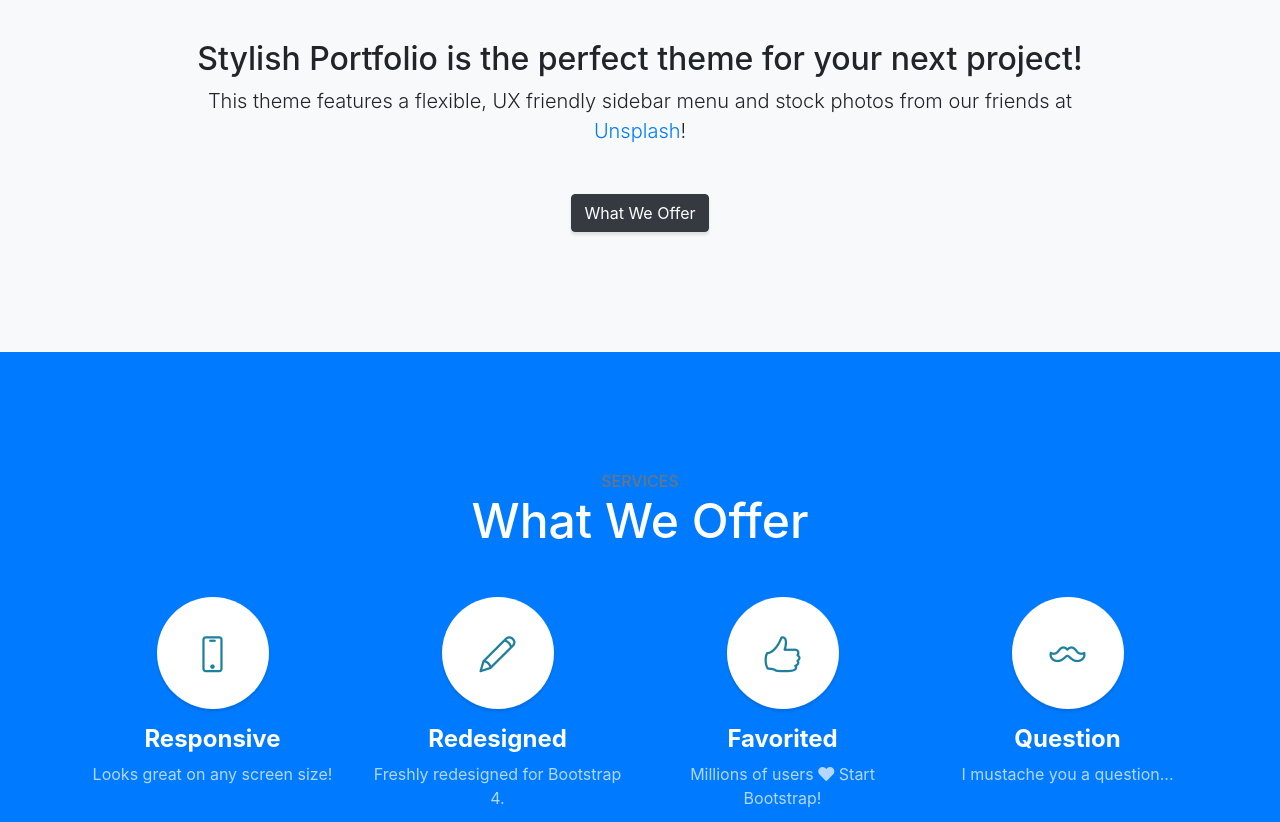
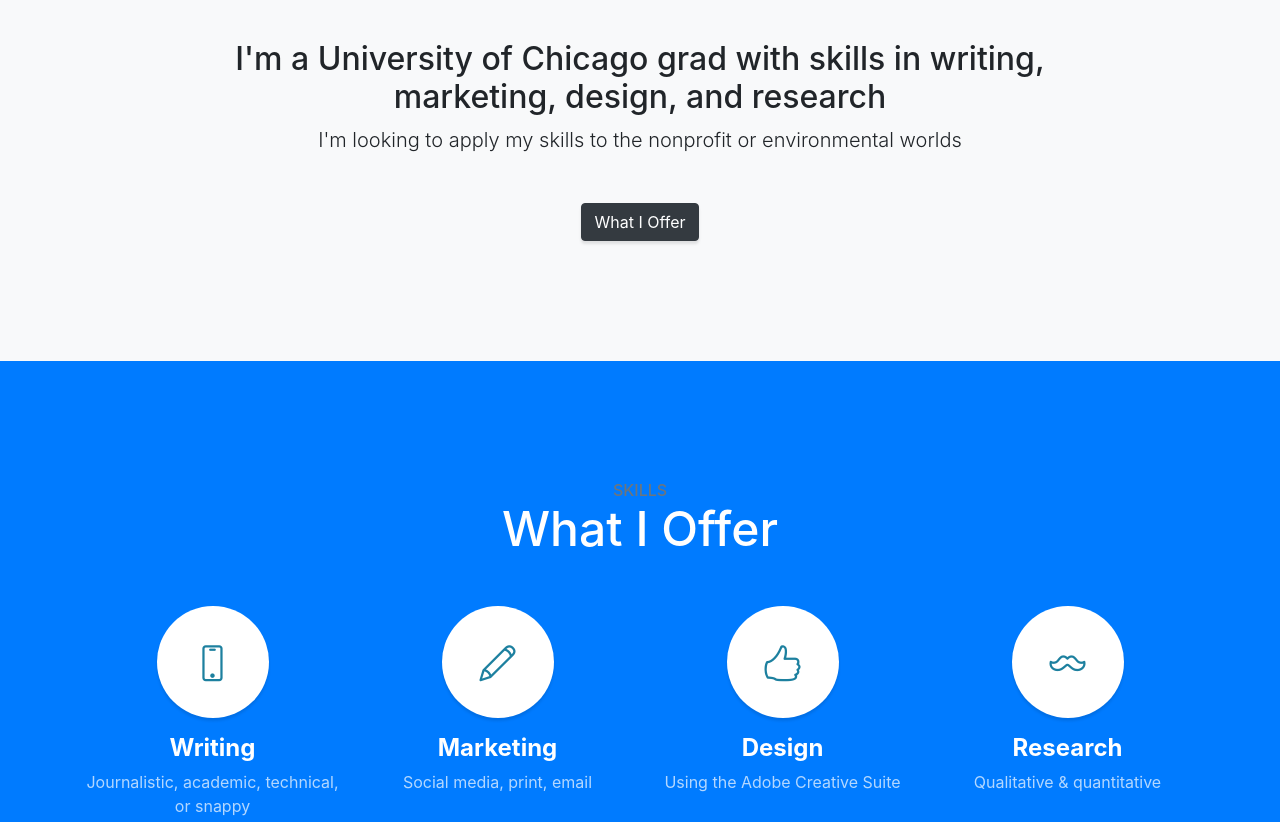
Before and after one commit to Sbfisher1003/sbfisher1003.github.io, a website with bundled scripts: page index.html in a window 1280 px wide. Shown: the part 880-1702 px from the top of the page. Built offline with nearby package versions, Linux system fonts and the light colour scheme.

Commit message:
Updated most text, deleted callout

```diff
--- a/index.html
+++ b/index.html
@@ -55,11 +55,11 @@
   <!-- Header -->
   <header class="masthead d-flex">
     <div class="container text-center my-auto">
-      <h1 class="mb-1">Stylish Portfolio</h1>
+      <h1 class="mb-1">Sophia Fisher</h1>
       <h3 class="mb-5">
-        <em>A Free Bootstrap Theme by Start Bootstrap</em>
+        <em>Design & Writing Portfolio</em>
       </h3>
-      <a class="btn btn-primary btn-xl js-scroll-trigger" href="#about">Find Out More</a>
+      <a class="btn btn-primary btn-xl js-scroll-trigger" href="#about">Learn More</a>
     </div>
     <div class="overlay"></div>
   </header>
@@ -69,10 +69,9 @@
     <div class="container text-center">
       <div class="row">
         <div class="col-lg-10 mx-auto">
-          <h2>Stylish Portfolio is the perfect theme for your next project!</h2>
-          <p class="lead mb-5">This theme features a flexible, UX friendly sidebar menu and stock photos from our friends at
-            <a href="https://unsplash.com/">Unsplash</a>!</p>
-          <a class="btn btn-dark btn-xl js-scroll-trigger" href="#services">What We Offer</a>
+          <h2>I'm a University of Chicago grad with skills in writing, marketing, design, and research</h2>
+          <p class="lead mb-5">I'm looking to apply my skills to the nonprofit or environmental worlds</p>
+          <a class="btn btn-dark btn-xl js-scroll-trigger" href="#services">What I Offer</a>
         </div>
       </div>
     </div>
@@ -82,8 +81,8 @@
   <section class="content-section bg-primary text-white text-center" id="services">
     <div class="container">
       <div class="content-section-heading">
-        <h3 class="text-secondary mb-0">Services</h3>
-        <h2 class="mb-5">What We Offer</h2>
+        <h3 class="text-secondary mb-0">Skills</h3>
+        <h2 class="mb-5">What I Offer</h2>
       </div>
       <div class="row">
         <div class="col-lg-3 col-md-6 mb-5 mb-lg-0">
@@ -91,50 +90,38 @@
             <i class="icon-screen-smartphone"></i>
           </span>
           <h4>
-            <strong>Responsive</strong>
+            <strong>Writing</strong>
           </h4>
-          <p class="text-faded mb-0">Looks great on any screen size!</p>
+          <p class="text-faded mb-0">Journalistic, academic, technical, or snappy</p>
         </div>
         <div class="col-lg-3 col-md-6 mb-5 mb-lg-0">
           <span class="service-icon rounded-circle mx-auto mb-3">
             <i class="icon-pencil"></i>
           </span>
           <h4>
-            <strong>Redesigned</strong>
+            <strong>Marketing</strong>
           </h4>
-          <p class="text-faded mb-0">Freshly redesigned for Bootstrap 4.</p>
+          <p class="text-faded mb-0">Social media, print, email</p>
         </div>
         <div class="col-lg-3 col-md-6 mb-5 mb-md-0">
           <span class="service-icon rounded-circle mx-auto mb-3">
             <i class="icon-like"></i>
           </span>
           <h4>
-            <strong>Favorited</strong>
+            <strong>Design</strong>
           </h4>
-          <p class="text-faded mb-0">Millions of users
-            <i class="fas fa-heart"></i>
-            Start Bootstrap!</p>
+          <p class="text-faded mb-0">Using the Adobe Creative Suite</p>
         </div>
         <div class="col-lg-3 col-md-6">
           <span class="service-icon rounded-circle mx-auto mb-3">
             <i class="icon-mustache"></i>
           </span>
           <h4>
-            <strong>Question</strong>
+            <strong>Research</strong>
           </h4>
-          <p class="text-faded mb-0">I mustache you a question...</p>
+          <p class="text-faded mb-0">Qualitative & quantitative</p>
         </div>
       </div>
-    </div>
-  </section>
-
-  <!-- Callout -->
-  <section class="callout">
-    <div class="container text-center">
-      <h2 class="mx-auto mb-5">Welcome to
-        <em>your</em>
-        next website!</h2>
-      <a class="btn btn-primary btn-xl" href="https://startbootstrap.com/template-overviews/stylish-portfolio/">Download Now!</a>
     </div>
   </section>
 
@@ -197,9 +184,9 @@
   <!-- Call to Action -->
   <section class="content-section bg-primary text-white">
     <div class="container text-center">
-      <h2 class="mb-4">The buttons below are impossible to resist...</h2>
-      <a href="#" class="btn btn-xl btn-light mr-4">Click Me!</a>
-      <a href="#" class="btn btn-xl btn-dark">Look at Me!</a>
+      <h2 class="mb-4">Get in Touch!</h2>
+      <a href="#" class="btn btn-xl btn-light mr-4">Email</a>
+      <a href="#" class="btn btn-xl btn-dark">LinkedIn</a>
     </div>
   </section>
 
```
